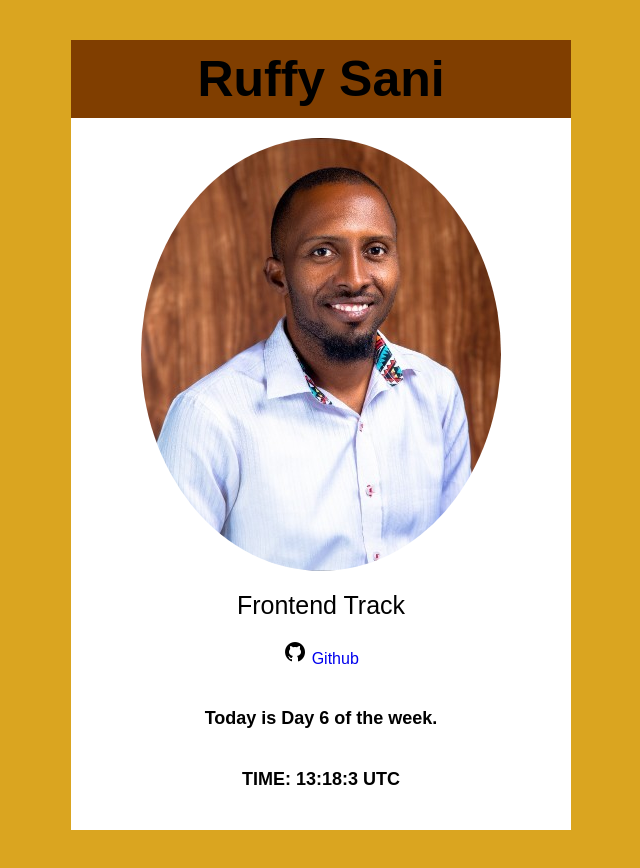
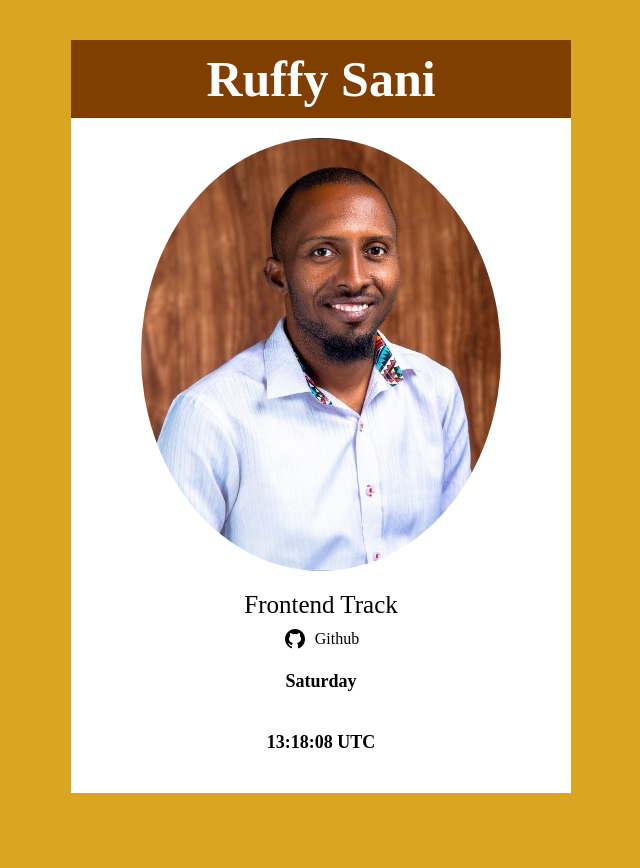
Before and after one commit to Ruffysanni/HNGx-profile-page, a plain HTML site: page index.html in a window 1280 px wide. Shown: the whole page, without its empty margins (319-959 px from the left). After the commit the page ends 833 px from the top, so only its background shows below. Drawn offline with Linux system fonts and the light colour scheme.

Commit message:
final commit

```diff
--- a/css/style.css
+++ b/css/style.css
@@ -2,9 +2,9 @@
     margin:  0;
     padding: 0;
     box-sizing: border-box;
+    text-decoration: none;
 }
 body{
-    font-family: sans-serif;
     background-color: goldenrod;
     padding: 40px;
 }
@@ -23,7 +23,8 @@ body{
     background: rgb(128, 62, 0);
     padding: 10px;
     font-size: 50px;
-    font-weight: bold;
+    font-weight: 700;
+    color: rgb(255, 255, 255);
 }
 #slackDispalyImage{
     display: flex;
@@ -44,10 +45,15 @@ body{
 #githubURL{
     display: flex;
     justify-content: center;
-    padding: 20px;
+    padding-block-start: 0.5em
+
 }
 #githubURL a{
-    text-decoration: none;
+   color: rgb(0, 0, 0);
+    display: flex;
+    justify-content: center;
+    align-items: center;
+    gap: 0.5em;
 }
 #currentDayOfTheWeek{
     /* text-align: center; */
--- a/index.html
+++ b/index.html
@@ -1,23 +1,32 @@
 <!DOCTYPE html>
 <html lang="en">
   <head>
-    <meta charset="UTF-8">
-    <meta name="viewport" content="width=device-width, initial-scale=1.0">
+    <meta charset="UTF-8" />
+    <meta name="viewport" content="width=device-width, initial-scale=1.0" />
     <title>Ruffy Profile</title>
-    <link rel="stylesheet" href="./css/style.css">
+    <link rel="stylesheet" href="./css/style.css" />
   </head>
   <body>
     <div class="container">
-        <h id="slackUserName">Ruffy Sani</h>
+      <h id="slackUserName" data-testid="slackUserName">Ruffy Sani</h>
       <div id="slackDispalyImage">
-            <img src="./images/RuffySoft.jpg" alt="Ruffy Sani" >
+        <img
+          src="./images/RuffySoft.jpg"
+          alt="Ruffy Sani"
+          data-testid="slackDisplayImage"
+        />
       </div>
-        <div id="myTrack">Frontend Track</div>
+      <div id="myTrack" data-testid="myTrack">Frontend Track</div>
       <div id="githubURL">
-            <a href="https://github.com/Ruffysanni/HNGx-profile-page" target="_blank"><img src="./images/github.png" alt="github-logo"> Github</a>
+        <a
+          href="https://github.com/Ruffysanni/HNGx-profile-page"
+          target="_blank"
+           data-testid=“githubURL”
+          ><img src="./images/github.png" alt="github-logo" /> Github</a
+        >
       </div>
-        <div id="currentDayOfTheWeek"></div>
-        <div id="currentUTCTime"></div>
+      <div id="currentDayOfTheWeek" data-testid="currentDayOfTheWeek"></div>
+      <div id="currentUTCTime" data-testid="currentUTCTime"></div>
     </div>
     <script src="index.js"></script>
   </body>
--- a/index.js
+++ b/index.js
@@ -1,28 +1,29 @@
-//Get day of the week
-const dayOfTheWeek = document.getElementById("currentDayOfTheWeek");
-let getToDay = new Date();
-let presentDay = getToDay.getDay();
-if(presentDay == 1){
-    dayOfTheWeek.innerHTML = `Today is Day ${presentDay} of the week.`;
-} else if(presentDay == 2){
-    dayOfTheWeek.innerHTML = `Today is Day ${presentDay} of the week.`;
-} else if(presentDay == 3){
-    dayOfTheWeek.innerHTML = `Today is Day ${presentDay} of the week.`;
-} else if(presentDay == 4){
-    dayOfTheWeek.innerHTML = `Today is Day ${presentDay} of the week.`;
-} else if(presentDay == 5){
-    dayOfTheWeek.innerHTML = `Today is Day ${presentDay} of the week.`;
-} else if(presentDay == 6){
-    dayOfTheWeek.innerHTML = `Today is Day ${presentDay} of the week.`;
-} else {
-    dayOfTheWeek.innerHTML = `Today is Day ${presentDay} of the week.`;
+function updateDateTime() {
+  const dayOfTheWeek = document.querySelector(
+    '[data-testid="currentDayOfTheWeek"]'
+  );
+  const getCurrentTIme = document.querySelector(
+    '[data-testid="currentUTCTime"]'
+  );
+
+  const currentDate = new Date();
+
+  const daysOfWeek = [
+    "Sunday",
+    "Monday",
+    "Tuesday",
+    "Wednesday",
+    "Thursday",
+    "Friday",
+    "Saturday",
+  ];
+  const currentDayOfWeek = daysOfWeek[currentDate.getUTCDay()];
+
+  const currentTime = new Date().toUTCString().split(" ")[4] + " UTC";
+
+  getCurrentTIme.textContent = currentTime;
+  dayOfTheWeek.textContent = currentDayOfWeek;
 }
+updateDateTime();
 
-//Get current Time in UTC
-const getCurrentTIme = document.getElementById("currentUTCTime");
-let getUTCTime = new Date();
-let currentUTCHour = getUTCTime.getUTCHours();
-let currentUTCMinutes = getUTCTime.getUTCMinutes();
-let currentUTCSeconds = getUTCTime.getUTCSeconds();
-let currentTime = `TIME: ${currentUTCHour}:${currentUTCMinutes}:${currentUTCSeconds} UTC`
-getCurrentTIme.innerHTML = currentTime;
+setInterval(updateDateTime, 1000);
```
Lines whose indentation alone changed are shown as unchanged.
